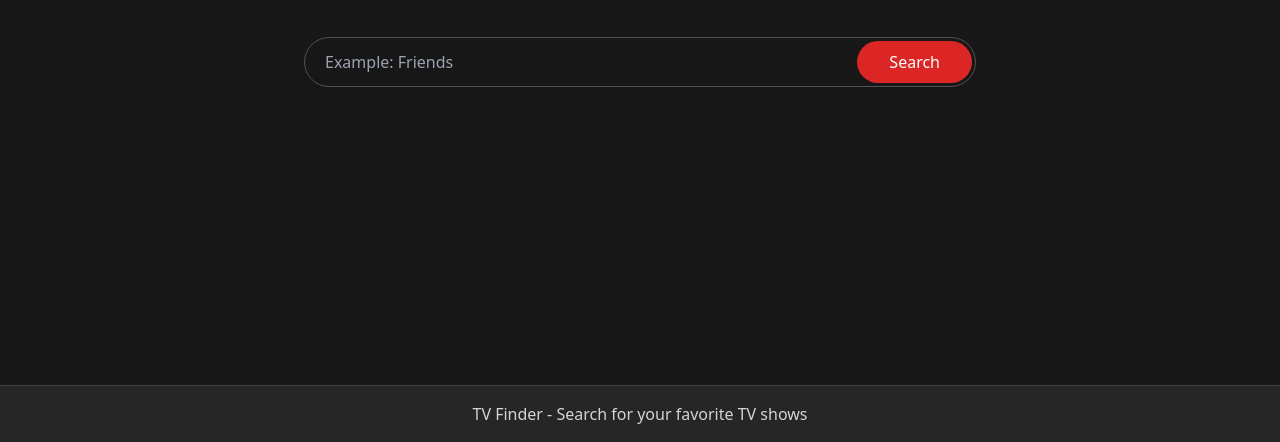
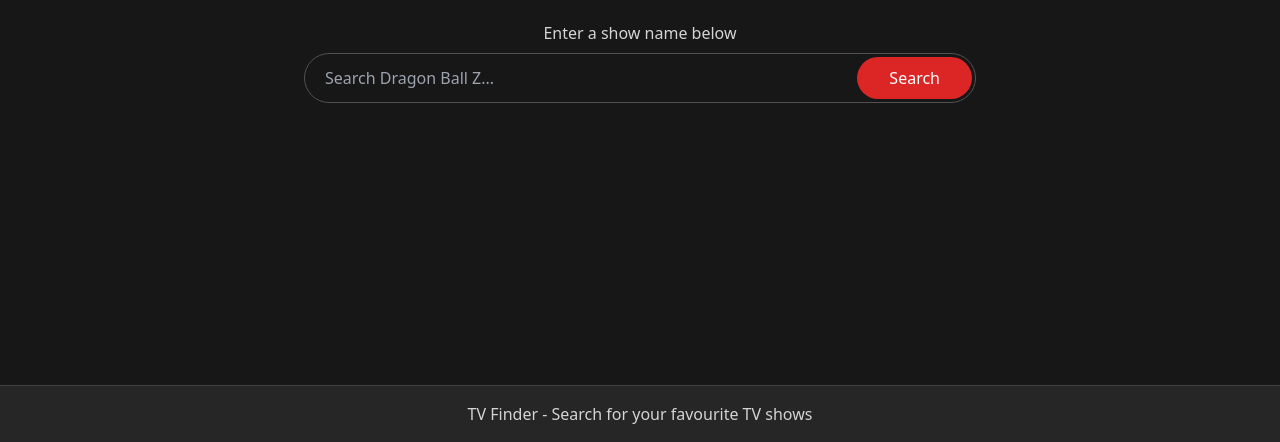
Before and after one commit to fadlsohail/tv-finder, a plain HTML site: page index.html in a window 1280 px wide. Shown: the part 358-800 px from the top of the page. Drawn offline with nearby package versions, Linux system fonts and the light colour scheme.

Commit message:
add label above search

```diff
--- a/index.html
+++ b/index.html
@@ -8,7 +8,6 @@
         <link rel="stylesheet" href="./css/styles.css" />
     </head>
 
-<!-- maybe change the background colour to be darker-->
     <body class="bg-neutral-900 text-neutral-100 min-h-screen flex flex-col">
 
         <nav class="bg-neutral-800 border-b border-neutral-700">
@@ -35,13 +34,14 @@
             <section id="search" class="mt-6">
 
                 <form id="search-form" class="mt-4 max-w-2xl mx-auto">
+                    <label for="keywords" class="block mb-2 text-neutral-300">Enter a show name below</label>
 
                     <div class="relative max-w-2xl mx-auto">
                         <input
                             type="text"
                             id="keywords"
                             class="border border-neutral-600 bg-neutral-900 text-white rounded-full px-5 py-3 pr-32 w-full"
-                            placeholder="Example: Friends">
+                            placeholder="Search Dragon Ball Z...">
 
                         <button
                             type="submit"
@@ -61,7 +61,7 @@
 
         <footer class="bg-neutral-800 border-t border-neutral-700 mt-8 py-4">
             <div class="container mx-auto px-4">
-                <p class="text-neutral-300 text-center">TV Finder - Search for your favorite TV shows</p>
+                <p class="text-neutral-300 text-center">TV Finder - Search for your favourite TV shows</p>
             </div>
         </footer>
 
```
